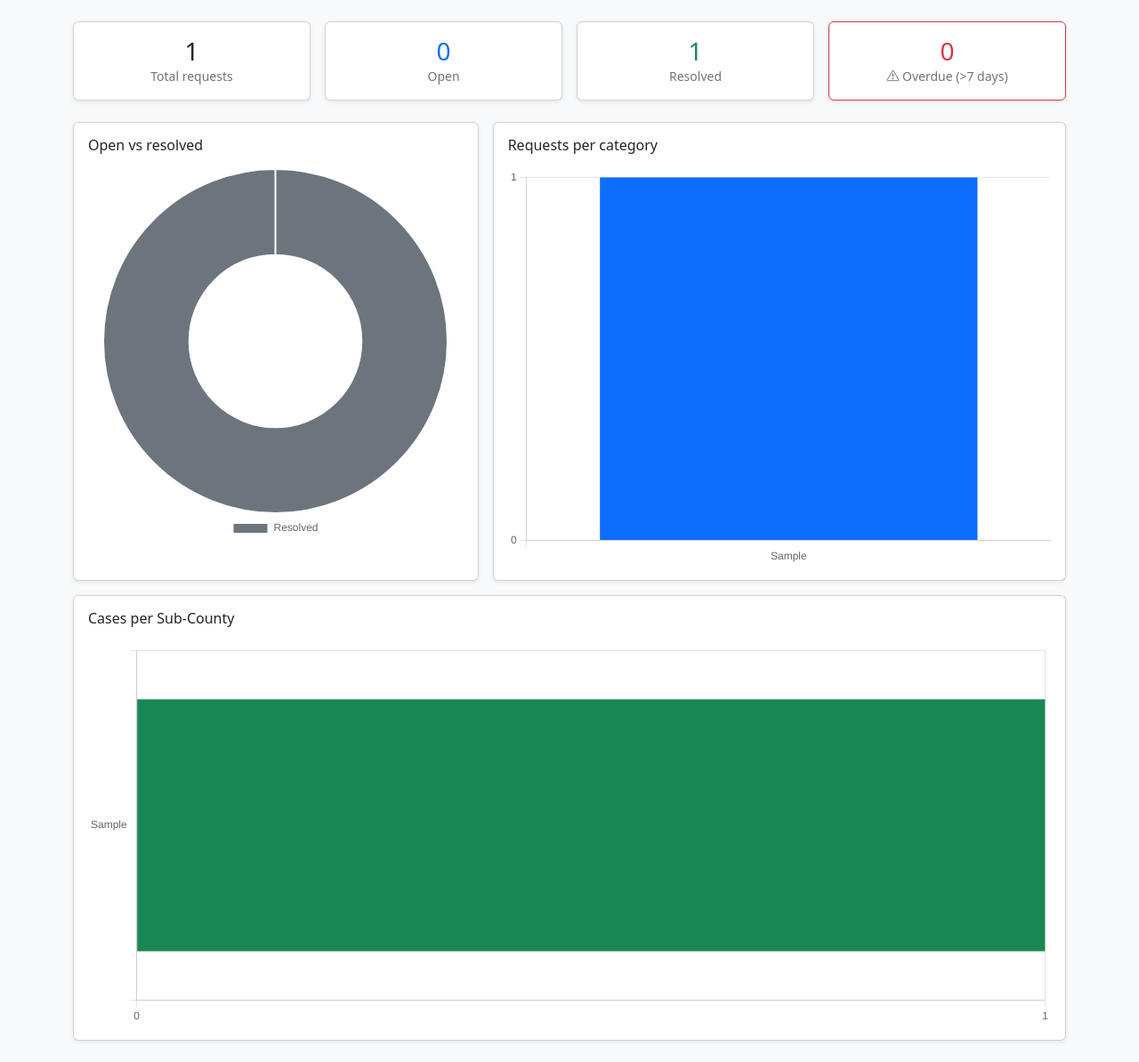
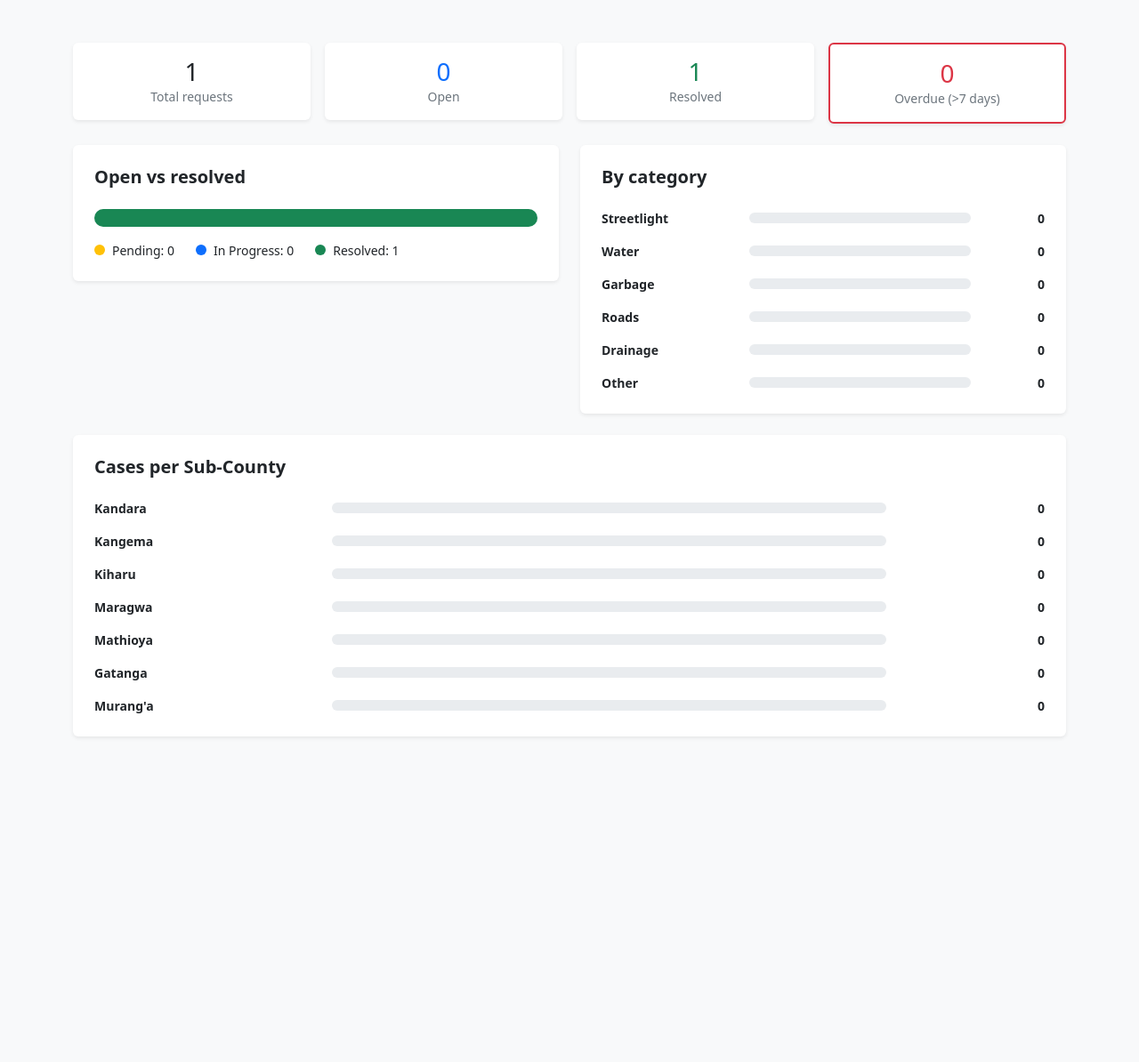
Before and after one commit to mrirrelevant254/psr-, a Flask app: page /admin/dashboard in a window 1280 px wide. Shown: the part 56-1250 px from the top of the page at 89% size. After the commit the page ends 885 px from the top, so only its background shows below. Run offline with Flask 3, Linux system fonts and the light colour scheme; the visitor is signed in with stand-in values (Sample User, id 1); tables that the repository leaves empty hold one stand-in row (values such as "Sample post"); some libraries are stand-ins or nearby versions.

Commit message:
Update admin routes for progress bar dashboard

```diff
--- a/app/admin/routes.py
+++ b/app/admin/routes.py
@@ -1,3 +1,4 @@
+"""Admin routes: login, dashboard, request queue, status updates, and CSV export."""
 import csv
 import io
 from datetime import datetime, timedelta
@@ -20,17 +21,18 @@ admin_bp = Blueprint("admin", __name__)
 
 
 def admin_required(view):
+    """Decorator to ensure only logged-in administrators can access a route."""
     @wraps(view)
     def wrapped(*args, **kwargs):
         if not session.get("is_admin"):
             flash("Please login as an administrator.", "warning")
             return redirect(url_for("admin.login"))
         return view(*args, **kwargs)
-
     return wrapped
 
 
 def current_admin():
+    """Helper to get the current logged-in admin object."""
     if not session.get("is_admin"):
         return None
     return db.session.get(User, session["user_id"])
@@ -38,9 +40,10 @@ def current_admin():
 
 @admin_bp.route("/login", methods=["GET", "POST"])
 def login():
+    """Handle administrator login."""
     form = LoginForm()
     if form.validate_on_submit():
-        user = User.query.filter_by(email=form.email.data.strip()).first()
+        user = User.query.filter_by(email=form.email.data.strip().lower()).first()
         if user and user.check_password(form.password.data) and user.is_admin:
             session.clear()
             session["user_id"] = user.id
@@ -53,6 +56,7 @@ def login():
 
 @admin_bp.route("/logout")
 def logout():
+    """Clear session and log out the administrator."""
     session.clear()
     flash("Administrator logged out.", "info")
     return redirect(url_for("admin.login"))
@@ -61,19 +65,27 @@ def logout():
 @admin_bp.route("/dashboard")
 @admin_required
 def dashboard():
+    """Admin analytics dashboard with custom progress bars."""
     total = ServiceRequest.query.count()
+
     open_count = ServiceRequest.query.filter(
         ServiceRequest.status.in_([RequestStatus.PENDING, RequestStatus.IN_PROGRESS])
     ).count()
+
     resolved = ServiceRequest.query.filter_by(status=RequestStatus.RESOLVED).count()
 
-    # Feature 3: count overdue requests
+    # Specific counts for the stacked "Open vs resolved" progress bar
+    pending = ServiceRequest.query.filter_by(status=RequestStatus.PENDING).count()
+    in_progress = ServiceRequest.query.filter_by(status=RequestStatus.IN_PROGRESS).count()
+
+    # SLA Overdue calculation
     cutoff = datetime.utcnow() - timedelta(days=RequestStatus.SLA_DAYS)
     overdue = ServiceRequest.query.filter(
         ServiceRequest.status.in_([RequestStatus.PENDING, RequestStatus.IN_PROGRESS]),
         ServiceRequest.created_at < cutoff,
     ).count()
 
+    # Chart data (kept for fallback, though HTML now uses custom bars)
     status_chart = dict(
         db.session.query(ServiceRequest.status, func.count(ServiceRequest.id))
         .group_by(ServiceRequest.status).all()
@@ -88,9 +100,14 @@ def dashboard():
     )
 
     stats = {
-        "total": total, "open": open_count,
-        "resolved": resolved, "overdue": overdue,
+        "total": total,
+        "open": open_count,
+        "resolved": resolved,
+        "overdue": overdue,
+        "pending": pending,       # Added for progress bar
+        "in_progress": in_progress # Added for progress bar
     }
+
     return render_template(
         "admin/dashboard.html",
         stats=stats, status_chart=status_chart,
@@ -125,6 +142,7 @@ def build_queue_query():
 @admin_bp.route("/requests")
 @admin_required
 def requests():
+    """View the filtered request queue."""
     query, status, category, sub_county, search = build_queue_query()
     items = query.order_by(ServiceRequest.created_at.desc()).all()
     return render_template(
@@ -139,6 +157,7 @@ def requests():
 @admin_bp.route("/requests/export.csv")
 @admin_required
 def export_csv():
+    """Export the current filtered queue to a CSV file."""
     query, _status, _category, _sub_county, _search = build_queue_query()
     items = query.order_by(ServiceRequest.created_at.desc()).all()
 
@@ -162,6 +181,7 @@ def export_csv():
 @admin_bp.route("/requests/<int:request_id>")
 @admin_required
 def request_detail(request_id):
+    """View a specific request and its audit trail."""
     req = db.session.get(ServiceRequest, request_id)
     if req is None:
         flash("Request not found.", "danger")
@@ -174,27 +194,29 @@ def request_detail(request_id):
 @admin_bp.route("/requests/<int:request_id>/status", methods=["POST"])
 @admin_required
 def update_status(request_id):
+    """Update the status of a request (enforces one-way workflow)."""
     req = db.session.get(ServiceRequest, request_id)
     if req is None:
         flash("Request not found.", "danger")
         return redirect(url_for("admin.requests"))
 
     new_status = request.form.get("status", "")
-    if new_status not in RequestStatus.ORDER:
-        flash("Invalid status.", "danger")
-        return redirect(url_for("admin.request_detail", request_id=req.id))
-    if new_status == req.status:
-        flash("Request is already in that status.", "info")
+
+    # Security check: ensure the requested status is the actual next step
+    if new_status != req.next_status:
+        flash("Invalid status transition.", "danger")
         return redirect(url_for("admin.request_detail", request_id=req.id))
 
     admin = current_admin()
     old_status = req.status
     req.status = new_status
+
     db.session.add(StatusChange(
         request_id=req.id, old_status=old_status,
         new_status=new_status, changed_by_id=admin.id,
     ))
-    # Feature 1: notify the citizen about the status change
+
+    # Notify the citizen
     db.session.add(Notification(
         user_id=req.citizen_id,
         message=f"Request #{req.id} ({req.category}) moved from {old_status} to {new_status}.",
--- a/app/templates/admin/dashboard.html
+++ b/app/templates/admin/dashboard.html
@@ -1,6 +1,7 @@
 {% extends "base.html" %}
-{% block title %}Admin dashboard · PSR Murang'a{% endblock %}
+{% block title %}Admin Analytics · PSR Murang'a{% endblock %}
 {% block body %}
+
 <nav class="navbar navbar-dark bg-dark">
   <div class="container">
     <span class="navbar-brand"><i class="bi bi-shield-lock"></i> County Admin</span>
@@ -15,101 +16,143 @@
   </div>
 </nav>
 
-<div class="container py-4">
+<div class="container py-5">
   {% with messages = get_flashed_messages(with_categories=true) %}
     {% for category, message in messages %}
       <div class="alert alert-{{ category }} py-2">{{ message }}</div>
     {% endfor %}
   {% endwith %}
 
+  <!-- Top Stats Cards -->
   <div class="row g-3 mb-4">
     <div class="col-6 col-lg-3">
-      <div class="card shadow-sm text-center"><div class="card-body">
+      <div class="card shadow-sm text-center border-0"><div class="card-body">
         <div class="h3 mb-0">{{ stats.total }}</div>
         <div class="text-secondary small">Total requests</div>
       </div></div>
     </div>
     <div class="col-6 col-lg-3">
-      <div class="card shadow-sm text-center"><div class="card-body">
+      <div class="card shadow-sm text-center border-0"><div class="card-body">
         <div class="h3 mb-0 text-primary">{{ stats.open }}</div>
         <div class="text-secondary small">Open</div>
       </div></div>
     </div>
     <div class="col-6 col-lg-3">
-      <div class="card shadow-sm text-center"><div class="card-body">
+      <div class="card shadow-sm text-center border-0"><div class="card-body">
         <div class="h3 mb-0 text-success">{{ stats.resolved }}</div>
         <div class="text-secondary small">Resolved</div>
       </div></div>
     </div>
     <div class="col-6 col-lg-3">
-      <div class="card shadow-sm text-center border-danger"><div class="card-body">
+      <div class="card shadow-sm text-center border-danger border-2"><div class="card-body">
         <div class="h3 mb-0 text-danger">{{ stats.overdue }}</div>
-        <div class="text-secondary small">
-          <i class="bi bi-exclamation-triangle"></i> Overdue (&gt;7 days)
-        </div>
+        <div class="text-secondary small">Overdue (&gt;7 days)</div>
       </div></div>
     </div>
   </div>
 
-  <div class="row g-3">
-    <div class="col-lg-5">
-      <div class="card shadow-sm h-100"><div class="card-body">
-        <h2 class="h6 mb-3">Open vs resolved</h2>
-        <canvas id="statusChart" height="220"></canvas>
-      </div></div>
+  <div class="row g-4">
+
+    <!-- Open vs Resolved Card (Stacked Bar) -->
+    <div class="col-md-6">
+      <div class="card shadow-sm border-0">
+        <div class="card-body p-4">
+          <h5 class="fw-bold mb-4">Open vs resolved</h5>
+
+          {% set total = stats.pending + stats.in_progress + stats.resolved %}
+          {% if total > 0 %}
+            <div class="progress mb-3" style="height: 20px; border-radius: 10px;">
+              {% if stats.pending > 0 %}
+                <div class="progress-bar bg-warning" style="width: {{ (stats.pending / total * 100) }}%"></div>
+              {% endif %}
+              {% if stats.in_progress > 0 %}
+                <div class="progress-bar bg-primary" style="width: {{ (stats.in_progress / total * 100) }}%"></div>
+              {% endif %}
+              {% if stats.resolved > 0 %}
+                <div class="progress-bar bg-success" style="width: {{ (stats.resolved / total * 100) }}%"></div>
+              {% endif %}
+            </div>
+          {% else %}
+            <div class="progress mb-3" style="height: 20px; border-radius: 10px;"><div class="progress-bar bg-light" style="width: 100%"></div></div>
+          {% endif %}
+
+          <div class="d-flex gap-4 small flex-wrap">
+            <div class="d-flex align-items-center gap-2">
+              <span class="rounded-circle bg-warning" style="width: 12px; height: 12px;"></span>
+              <span>Pending: {{ stats.pending }}</span>
+            </div>
+            <div class="d-flex align-items-center gap-2">
+              <span class="rounded-circle bg-primary" style="width: 12px; height: 12px;"></span>
+              <span>In Progress: {{ stats.in_progress }}</span>
+            </div>
+            <div class="d-flex align-items-center gap-2">
+              <span class="rounded-circle bg-success" style="width: 12px; height: 12px;"></span>
+              <span>Resolved: {{ stats.resolved }}</span>
+            </div>
+          </div>
+        </div>
+      </div>
     </div>
-    <div class="col-lg-7">
-      <div class="card shadow-sm h-100"><div class="card-body">
-        <h2 class="h6 mb-3">Requests per category</h2>
-        <canvas id="categoryChart" height="220"></canvas>
-      </div></div>
+
+    <!-- By Category Card (Horizontal Bars) -->
+    <div class="col-md-6">
+      <div class="card shadow-sm border-0">
+        <div class="card-body p-4">
+          <h5 class="fw-bold mb-4">By category</h5>
+
+          {% set max_count = category_counts.values() | max if category_counts else 1 %}
+          {% if max_count == 0 %}{% set max_count = 1 %}{% endif %}
+
+          <div class="d-flex flex-column gap-3">
+            {% for cat in ['Streetlight', 'Water', 'Garbage', 'Roads', 'Drainage', 'Other'] %}
+              {% set count = category_counts.get(cat, 0) %}
+              {% set width = (count / max_count * 100) %}
+
+              <div class="d-flex align-items-center">
+                <div class="col-4 small fw-semibold">{{ cat }}</div>
+                <div class="col-6">
+                  <div class="progress" style="height: 12px; border-radius: 6px; background-color: #e9ecef;">
+                    <div class="progress-bar bg-success" style="width: {{ width }}%; border-radius: 6px;"></div>
+                  </div>
+                </div>
+                <div class="col-2 text-end small fw-bold">{{ count }}</div>
+              </div>
+            {% endfor %}
+          </div>
+        </div>
+      </div>
     </div>
+
+    <!-- Cases per Sub-County (Same style) -->
     <div class="col-12">
-      <div class="card shadow-sm"><div class="card-body">
-        <h2 class="h6 mb-3">Cases per Sub-County</h2>
-        <canvas id="wardChart" height="120"></canvas>
-      </div></div>
+      <div class="card shadow-sm border-0">
+        <div class="card-body p-4">
+          <h5 class="fw-bold mb-4">Cases per Sub-County</h5>
+
+          {% set max_ward = ward_counts.values() | max if ward_counts else 1 %}
+          {% if max_ward == 0 %}{% set max_ward = 1 %}{% endif %}
+
+          <div class="d-flex flex-column gap-3">
+            {% for ward in ['Kandara', 'Kangema', 'Kiharu', 'Maragwa', 'Mathioya', 'Gatanga', "Murang'a"] %}
+              {% set count = ward_counts.get(ward, 0) %}
+              {% set width = (count / max_ward * 100) %}
+
+              <div class="d-flex align-items-center">
+                <div class="col-3 small fw-semibold">{{ ward }}</div>
+                <div class="col-7">
+                  <div class="progress" style="height: 12px; border-radius: 6px; background-color: #e9ecef;">
+                    <div class="progress-bar bg-success" style="width: {{ width }}%; border-radius: 6px;"></div>
+                  </div>
+                </div>
+                <div class="col-2 text-end small fw-bold">{{ count }}</div>
+              </div>
+            {% endfor %}
+          </div>
+        </div>
+      </div>
     </div>
+
   </div>
 </div>
 
-<script src="https://cdn.jsdelivr.net/npm/chart.js@4.4.3/dist/chart.umd.min.js"></script>
-<script>
-  const statusData = {{ status_chart | tojson }};
-  new Chart(document.getElementById("statusChart"), {
-    type: "doughnut",
-    data: {
-      labels: Object.keys(statusData),
-      datasets: [{ data: Object.values(statusData), backgroundColor: ["#6c757d", "#0d6efd", "#198754"] }],
-    },
-    options: { plugins: { legend: { position: "bottom" } } },
-  });
-
-  const categoryData = {{ category_counts | tojson }};
-  new Chart(document.getElementById("categoryChart"), {
-    type: "bar",
-    data: {
-      labels: Object.keys(categoryData),
-      datasets: [{ label: "Requests", data: Object.values(categoryData), backgroundColor: "#0d6efd" }],
-    },
-    options: {
-      plugins: { legend: { display: false } },
-      scales: { y: { beginAtZero: true, ticks: { stepSize: 1 } } },
-    },
-  });
-
-  const wardData = {{ ward_counts | tojson }};
-  new Chart(document.getElementById("wardChart"), {
-    type: "bar",
-    data: {
-      labels: Object.keys(wardData),
-      datasets: [{ label: "Cases", data: Object.values(wardData), backgroundColor: "#198754" }],
-    },
-    options: {
-      indexAxis: "y",
-      plugins: { legend: { display: false } },
-      scales: { x: { beginAtZero: true, ticks: { stepSize: 1 } } },
-    },
-  });
-</script>
 {% endblock %}
```
